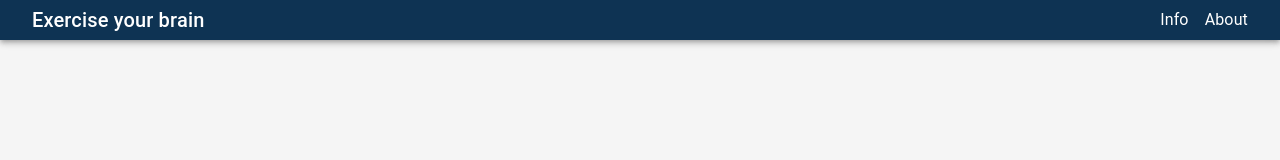
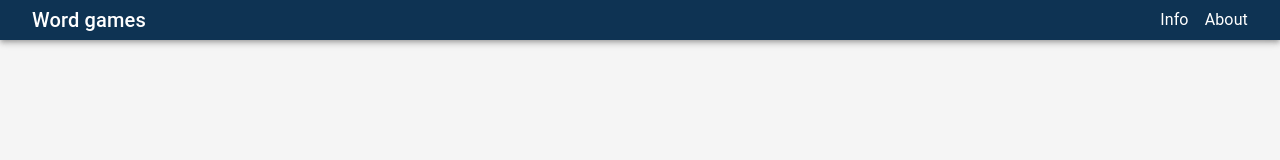
Before and after one commit to ErikSteLarsen/wordgames, a React (Create React App) app: page / in a window 1280 px wide. Shown: the top 160 px of the page. Built offline with nearby package versions, Linux system fonts and the light colour scheme.

Commit message:
Update TopMenuBar.tsx

```diff
--- a/src/components/menu/TopMenuBar.tsx
+++ b/src/components/menu/TopMenuBar.tsx
@@ -18,7 +18,7 @@ const TopMenuBar: React.FC = () => {
 
           }}
         >
-          Exercise your brain
+          Word games
         </Typography>
 
 
```
